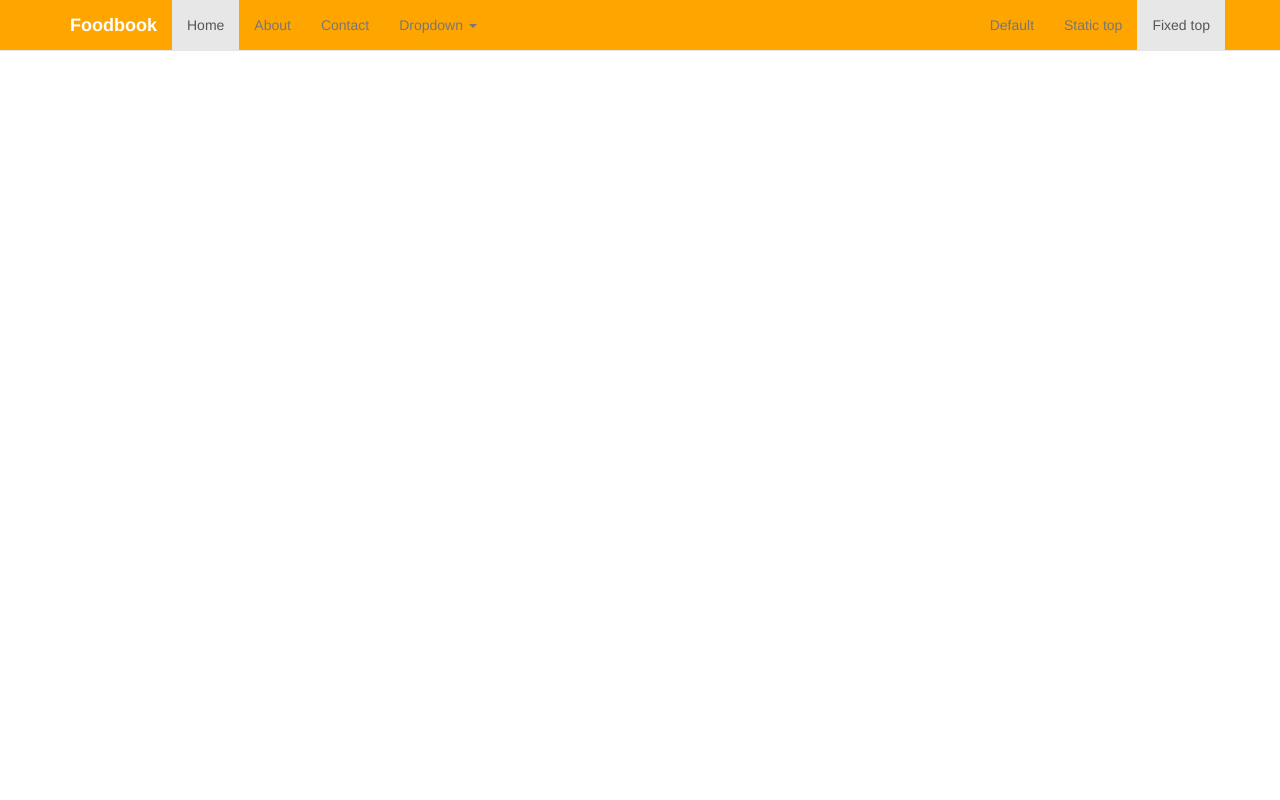
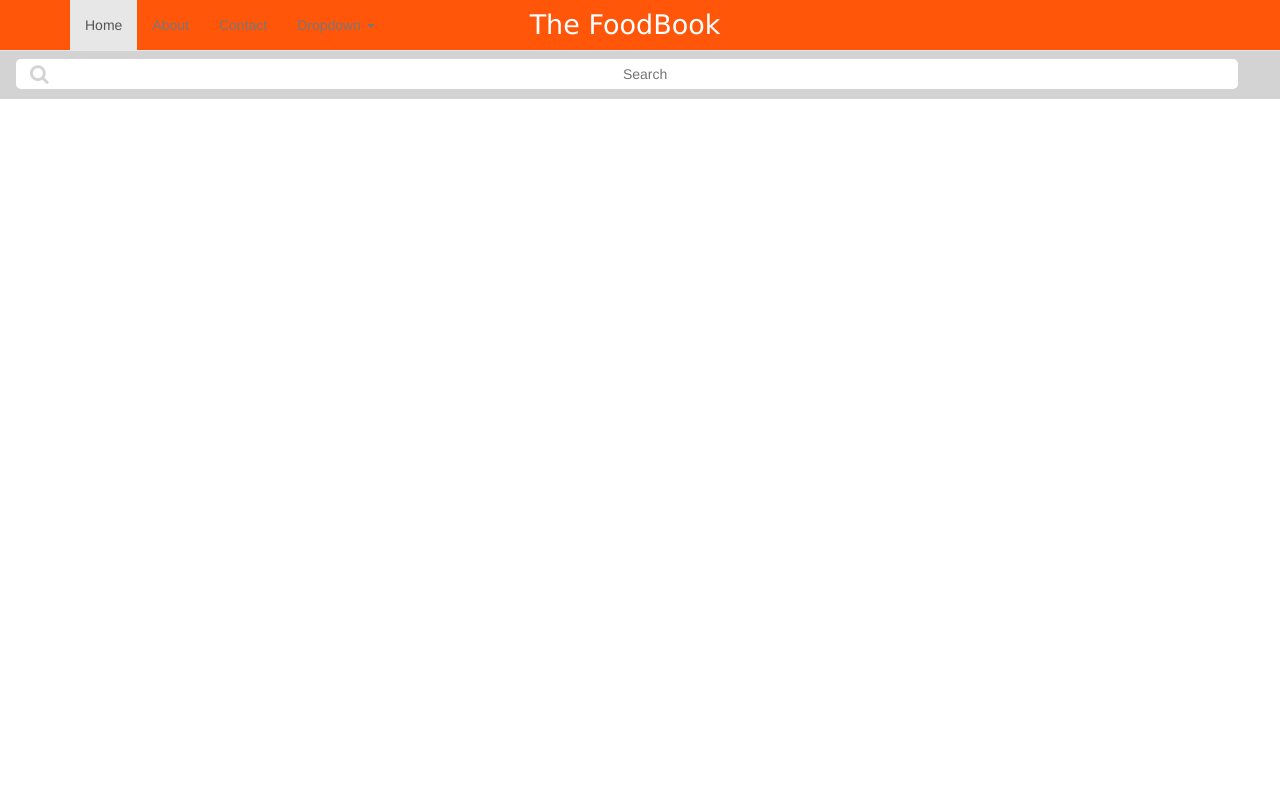
Before and after one commit to thefoodbook/foodbank, a Django app: template foodbook/templates/foodbook/base.html in a window 1280 px wide. Run offline with Django 3.2, Linux system fonts and the light colour scheme; the template is opened without the code that fills it, so the values that code supplies are empty; some libraries are stand-ins or nearby versions.

Commit message:
Styled header and search bar. Added awesome font.

```diff
--- a/foodbook/static/common/css/style.css
+++ b/foodbook/static/common/css/style.css
@@ -1,16 +1,94 @@
 body {
-    padding-top: 100px;
+    padding-top: 49px;
 }
 
 #container {
 }
 
 #container > nav {
-    background-color: orange;
+    background-color: #FF560A;
+}
+
+#container .search {
+    height: 50px;
+    padding: 10px;
+    background-color: lightgray;
+    display: block;
+    position: relative;
+}
+
+#container .search input {
+    -webkit-appearance: none;
+    appearance: none;
+    border: 0 solid transparent;
+    border-radius: 5px;
+    height: 30px;
+    width: 97%;
+    margin-left: 6px;
+    text-indent: 40px;
+    text-align: left;
+}
+
+#container .search > span {
+    position: absolute;
+    color: lightgray;
+    background-color: transparent;
+    font-size: 20px;
+    line-height: 13px;
+    top: 19px;
+    left: 30px;
+}
+
+#container .nav {
+    position: relative;
+}
+
+#container .navbar-default .navbar-brand {
+    position: absolute;
+    width: 100%;
+    text-align: center;
+    float: none;
+    left: 0;
+}
+
+#container .navbar-default .navbar-brand:hover {
+    color: white;
+}
+
+#container .search input:placeholder-shown {
+    text-align: center;
 }
 
 .navbar-default .navbar-brand,
 .navbar-default .navbar-toggle {
     color: white;
-    font-weight: bold;
+    font-size: 27px;
+    font-family: ".helvetica neue deskinterface, Helvetica Neue Light", "Lucida Grande", "Calibri", "Arial", sans-serif;
+    line-height: 20px;
 }
+
+.navbar-default button,
+.navbar-default button:hover {
+}
+
+.navbar-default button.left,
+.navbar-default button.left:hover {
+    float: left;
+    margin-left: 10px;
+    top: 2px;
+}
+
+.navbar-default .navbar-toggle,
+.navbar-default .navbar-toggle:hover {
+    border: 0 solid transparent;
+    background-color: transparent;
+}
+
+.navbar-default .navbar-toggle:hover {
+    color: #DD560A;
+}
+
+.navbar button i {
+    font-size: 34px;
+    line-height: 13px;
+}
--- a/foodbook/templates/foodbook/base.html
+++ b/foodbook/templates/foodbook/base.html
@@ -1,8 +1,9 @@
 {% load staticfiles %}
 <head>
-<title>Foodbook</title>
+<title>The Foodbook</title>
 
   <link rel="stylesheet" type="text/css" href="{% static 'common/lib/bootstrap/css/bootstrap.min.css' %}">
+  <link rel="stylesheet" type="text/css" href="{% static 'common/lib/fontawesome/css/font-awesome.min.css' %}">
   <link rel="stylesheet" type="text/css" href="{% static 'common/css/style.css' %}">
 
   {% block pageCSS %}
@@ -19,6 +20,10 @@
 <body>
 <div id="container">
   {% include 'foodbook/header.html' %}
+  <div class="search">
+    <span class="fa fa-search"></span>
+    <input type="search" placeholder="Search"/>
+  </div>
 
   {% block content %}{% endblock %}
 </div>
--- a/foodbook/templates/foodbook/header.html
+++ b/foodbook/templates/foodbook/header.html
@@ -3,11 +3,12 @@
     <div class="navbar-header">
       <button type="button" class="navbar-toggle collapsed" data-toggle="collapse" data-target="#navbar" aria-expanded="false" aria-controls="navbar">
         <span class="sr-only">Toggle navigation</span>
-        <span class="icon-bar"></span>
-        <span class="icon-bar"></span>
-        <span class="icon-bar"></span>
+        <i class="fa fa-filter" style="" alt="filter"></i>
       </button>
-      <a class="navbar-brand" href="#">Foodbook</a>
+      <button type="button" class="navbar-toggle left">
+        <i class="fa fa-gear left" style="" alt="settings"></i>
+      </button>
+      <a class="navbar-brand" href="#">The FoodBook</a>
     </div>
     <div id="navbar" class="navbar-collapse collapse">
       <ul class="nav navbar-nav">
@@ -27,11 +28,6 @@
           </ul>
         </li>
       </ul>
-      <ul class="nav navbar-nav navbar-right">
-        <li><a href="../navbar/">Default</a></li>
-        <li><a href="../navbar-static-top/">Static top</a></li>
-        <li class="active"><a href="./">Fixed top <span class="sr-only">(current)</span></a></li>
-      </ul>
     </div><!--/.nav-collapse -->
   </div>
 </nav>
```
Also changed, not shown: 3 other files.
